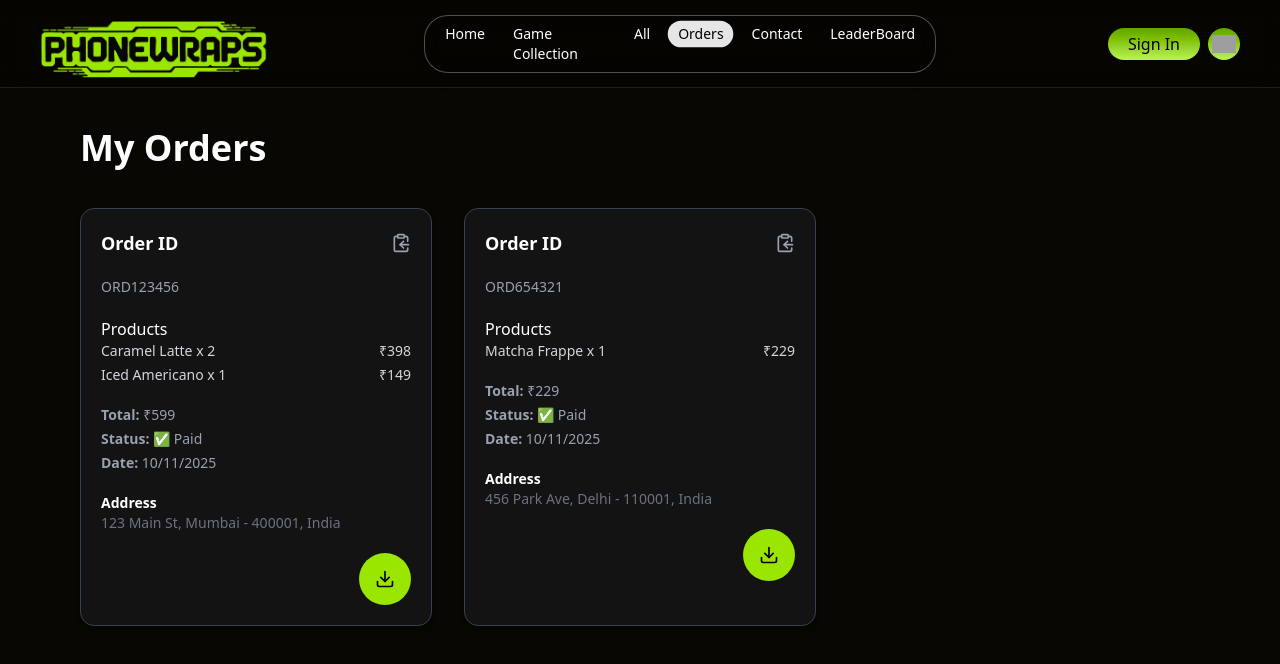
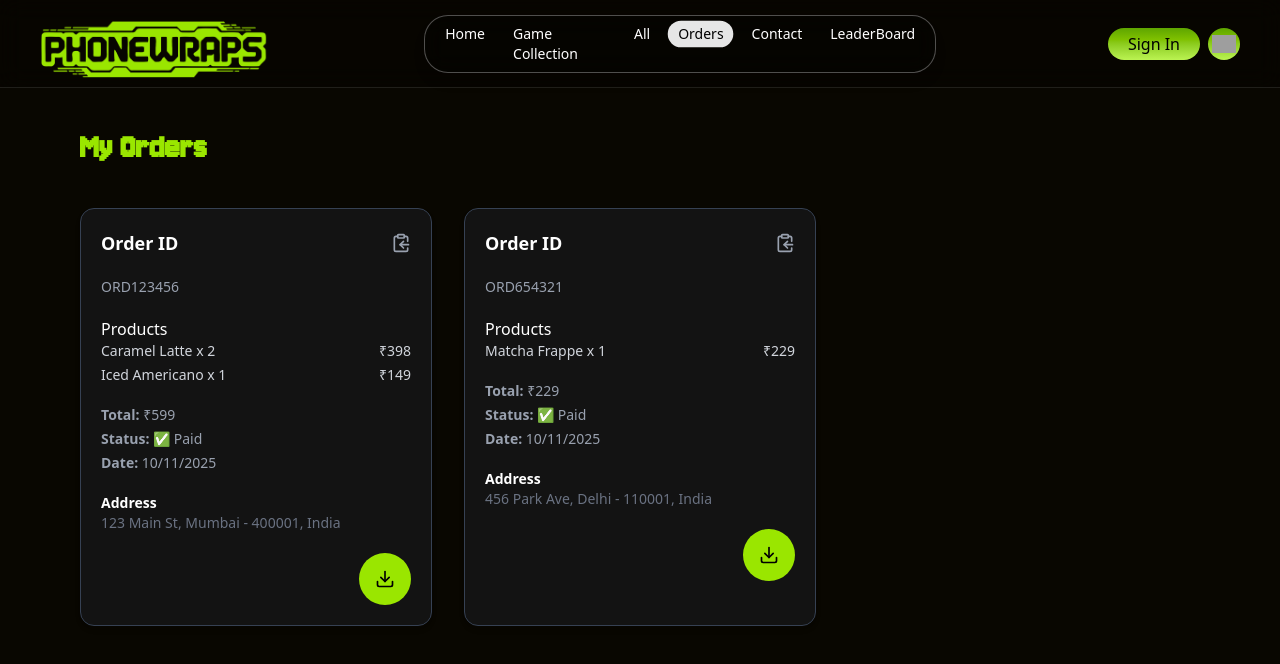
Before and after one commit to SumeetSharma-tech/Wraps-Brand, a Next.js app: page /my_orders in a window 1280 px wide. Shown: the top 664 px of the page. Built offline with nearby package versions, Linux system fonts and the light colour scheme; grey boxes are pictures that could not be loaded.

Commit message:
Overwrite remote with local code

```diff
--- a/src/app/my_orders/page.tsx
+++ b/src/app/my_orders/page.tsx
@@ -2,6 +2,11 @@
 import React, { useState, useEffect } from "react";
 import Navbar from "../../components/navbar/Navbar";
 import { Download, ClipboardCopy, CheckCircle2, Loader2 } from "lucide-react";
+import localFont from "next/font/local";
+const JersyFont = localFont({
+  src: "../../../public/fonts/jersey-10-latin-400-normal.woff2",
+  display: "swap",
+});
 
 // Define the order type
 type Product = {
@@ -100,7 +105,7 @@ const MyOrders = () => {
     <div className="bg-[#090701] min-h-screen overflow-hidden text-white">
       <Navbar />
       <div className="min-h-screen py-10 px-6 lg:px-20">
-        <h1 className="text-4xl font-bold mb-10">My Orders</h1>
+        <h1 className={` ${JersyFont.className} text-[#9AE600]  text-4xl font-bold mb-10`}>My Orders</h1>
 
         {orders.length === 0 ? (
           <p className="text-center text-gray-500">No orders found.</p>
```
